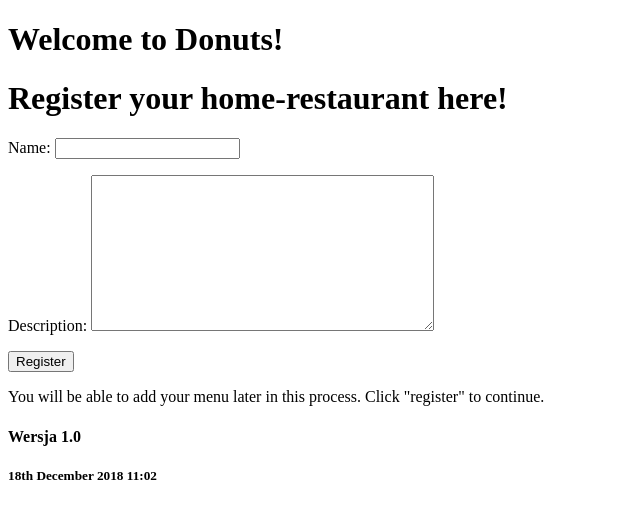
After one commit to cyyanide/donuts, a Django app: page /addrestaurant in a window 1280 px wide. The commit adds this page. Shown: the top 519 px of the page, without its empty margins (0-640 px from the left). Run offline with Django 3.2, Linux system fonts and the light colour scheme.

```diff
--- a/Donuts/context_processor.py
+++ b/Donuts/context_processor.py
@@ -2,8 +2,10 @@ from Donuts.models import *
 
 def my_cp(request):
     restaurants = Restaurant.objects.all()
+    dishes = Dish.objects.all()
     ctx = {
         'restaurants': restaurants,
+        'dishes': dishes
     }
 
     return ctx
--- /dev/null
+++ b/Donuts/form.py
@@ -0,0 +1,28 @@
+import datetime
+
+from django import forms
+from django.contrib.auth.models import User
+from django.core.validators import EmailValidator, URLValidator
+from django.core.exceptions import ValidationError
+from django.forms import ModelForm
+
+from Donuts.models import *
+
+
+class AddRestaurantForm(ModelForm):
+    class Meta:
+        model = Restaurant
+        fields = '__all__'
+
+class AddDishForm(ModelForm):
+    class Meta:
+        model = Dish
+        exclude = ['restaurant']
+
+class BookingForm(ModelForm):
+    class Meta:
+        model = Booking
+        fields = '__all__'
+        # widgets = {
+        #     'date': forms.DateField(initial=datetime.date.today),
+        # }
--- a/Donuts/models.py
+++ b/Donuts/models.py
@@ -1,20 +1,21 @@
 from django.db import models
 
-class Menu(models.Model):
-    restaurant_name = models.CharField(max_length=64)
+
+class Restaurant(models.Model):
+    name = models.CharField(max_length=64)
+    description = models.TextField()
+
+    def __str__(self):
+        return self.name
+
+class Booking(models.Model):
+    restaurant = models.ForeignKey(Restaurant, on_delete=models.CASCADE)
+    date = models.DateField()
+    time = models.TimeField()
+
 
 class Dish(models.Model):
     dish_name = models.CharField(max_length=64)
     dish_description = models.CharField(max_length=128)
     price = models.IntegerField()
-    menu = models.ManyToManyField(Menu)
-
-class Restaurant(models.Model):
-    name = models.CharField(max_length=64)
-    description = models.TextField()
-    menu = models.OneToOneField(Menu, on_delete=models.CASCADE, primary_key=True)
-
-class Booking(models.Model):
-    restaurant = models.ForeignKey(Restaurant, on_delete=models.CASCADE)
-    date = models.DateField()
-    time = models.TimeField()
+    restaurant = models.ManyToManyField(Restaurant)
--- /dev/null
+++ b/Donuts/templates/Donuts/addRestaurant.html
@@ -0,0 +1,15 @@
+{% extends 'donuts/base.html' %}
+
+{% block content %}
+
+    <h1> Register your home-restaurant here! </h1>
+
+       <form method="post">
+        {% csrf_token %}
+        {{ form.as_p }}
+        <input type="submit" value="Register">
+
+          <p> You will be able to add your menu later in this process. Click "register" to continue. </p>
+    </form>
+
+{% endblock %}
--- a/Donuts/templates/Donuts/listAllRestaurants.html
+++ b/Donuts/templates/Donuts/listAllRestaurants.html
@@ -11,7 +11,7 @@
             {{ restaurant.name }} <br>
             <i> {{ restaurant.description }} </i> <br>
 
-                <a href="/menu/{{ restaurant.restaurant_id }}"> SHOW MENU </a>
+                <a href="/menu/{{ restaurant.pk }}"> SHOW MENU </a>
 
             </li>
 
--- a/Donuts/templates/Donuts/showMenu.html
+++ b/Donuts/templates/Donuts/showMenu.html
@@ -6,7 +6,7 @@
 
     <ul>
 
-    {% for dish in restaurant.menu.dish_set.all %}
+    {% for dish in restaurant.dish_set.all %}
 
     <li>
         {{ dish.dish_name }},
@@ -19,6 +19,8 @@
     </ul>
 
 
-    <a href="/book/{{ restaurant.id }}"> Book a table! </a>
+    <a href="/book/{{ restaurant.pk }}"> Book a table! </a>
+
+    <br><a href="{{ request.META.HTTP_REFERER|escape }}">Back</a>
 
 {% endblock %}
--- a/Donuts/views.py
+++ b/Donuts/views.py
@@ -2,6 +2,7 @@ from django.http import HttpResponse
 from django.shortcuts import render, redirect
 from django.views import View
 
+from Donuts.form import *
 from .models import *
 # from .forms import *
 
@@ -10,7 +11,73 @@ class RestaurantsView(View):
         restaurants = Restaurant.objects.all()
         return render(request, 'donuts/listAllRestaurants.html', {'restaurants': restaurants})
 
-class ShowMenuView(View): # and details!
+class ShowMenuView(View):
     def get(self, request, restaurant_id):
         restaurant = Restaurant.objects.get(pk=restaurant_id)
-        return render(request, 'donuts/showMenu.html', {'restaurant': restaurant})
+        dishes = Dish.objects.filter(pk=restaurant_id)
+        return render(request, 'donuts/showMenu.html', {'restaurant': restaurant,
+                                                        'dishes': dishes})
+
+class AddRestaurantView(View):
+    def get(self, request):
+        form = AddRestaurantForm()
+        return render(request, 'donuts/addRestaurant.html', {'form': form})
+    def post(self, request):
+        restaurant = Restaurant()
+        form = AddRestaurantForm(request.POST, instance=restaurant)
+        if form.is_valid():
+            form.save()
+        return redirect('/')
+
+class DeleteRestaurantView(View):
+    def get(self, request, restaurant_id):
+        restaurant = Restaurant.objects.get(pk=restaurant_id)
+        return render(request, 'donuts/deleteRestaurant.html', {'restaurant': restaurant})
+    def post(self, request, restaurant_id):
+        if request.POST.get('decision') == 'yes':
+            Restaurant.objects.filter(pk=restaurant_id).first().delete()
+            return HttpResponse("Dish has been deleted")
+        elif request.POST.get('decision') == 'no':
+            return redirect('/')
+
+class AddDishView(View):
+    def get(self, request, restaurant_id):
+        restaurant = Restaurant.objects.get(pk=restaurant_id)
+        form = AddDishForm()
+        return render(request, 'donuts/addMenu.html', {'form': form,
+                                                       'restaurant': restaurant})
+    def post(self, request, restaurant_id):
+        restaurant = Restaurant.objects.get(pk=restaurant_id)
+        dish = Dish()
+        form = AddDishForm(request.POST, instance=dish)
+        if form.is_valid():
+            form.save()
+            dish.restaurant.add(restaurant)
+        return redirect('/')
+
+class DeleteDishView(View):
+    def get(self, request, restaurant_id, dish_id):
+        restaurant = Restaurant.objects.get(pk=restaurant_id)
+        dish = Dish.objects.get(pk=dish_id)
+        return render(request, 'donuts/deleteDish.html', {'restaurant': restaurant,
+                                                          'dish': dish})
+    def post(self, request, restaurant_id, dish_id):
+        restaurant = Restaurant.objects.get(pk=restaurant_id)
+        if request.POST.get('decision') == 'yes':
+            Dish.objects.filter(pk=dish_id).first().delete()
+            return HttpResponse("Dish has been deleted")
+        elif request.POST.get('decision') == 'no':
+            return redirect('/')
+
+class BookingView(View):
+    def get(self, request, restaurant_id):
+        restaurant = Restaurant.objects.get(pk=restaurant_id)
+        form = BookingForm()
+        return render(request, 'donuts/booking.html', {'form': form,
+                                                       'restaurant': restaurant})
+    def post(self, request):
+        booking = Booking()
+        form = BookingForm(request.POST, instance=booking)
+        if form.is_valid():
+            form.save()
+        return redirect('/')
--- a/Nuts/settings.py
+++ b/Nuts/settings.py
@@ -78,7 +78,7 @@ WSGI_APPLICATION = 'Nuts.wsgi.application'
 DATABASES = {
     'default': {
         'HOST': 'localhost',
-        'NAME': 'donutsdb2',
+        'NAME': 'donutsdb3',
         'ENGINE': 'django.db.backends.postgresql',
         'USER': 'postgres',
         'PASSWORD': 'coderslab',
--- a/Nuts/urls.py
+++ b/Nuts/urls.py
@@ -22,6 +22,10 @@ urlpatterns = [
     path('admin/', admin.site.urls),
     url(r'^$', RestaurantsView.as_view()),
     url(r'^menu/(?P<restaurant_id>(\d)+)$', ShowMenuView.as_view()),
-
+    url(r'^addrestaurant$', AddRestaurantView.as_view()),
+    url(r'^adddish/(?P<restaurant_id>(\d)+)$', AddDishView.as_view()),
+    url(r'^deletedish/(?P<restaurant_id>(\d)+)/(?P<dish_id>(\d)+)$', DeleteDishView.as_view()),
+    url(r'^deleterestaurant/(?P<restaurant_id>(\d)+)$', DeleteRestaurantView.as_view()),
+    url(r'^book/(?P<restaurant_id>(\d)+)$', BookingView.as_view()),
 
 ]
```
Also changed, not shown: Donuts/templates/Donuts/addMenu.html (added, +15 -0 lines), Donuts/templates/Donuts/booking.html (added, +15 -0 lines), Donuts/templates/Donuts/deleteDish.html (added, +13 -0 lines), Donuts/templates/Donuts/deleteRestaurant.html (added, +15 -0 lines), Donuts/migrations/0001_initial.py.
